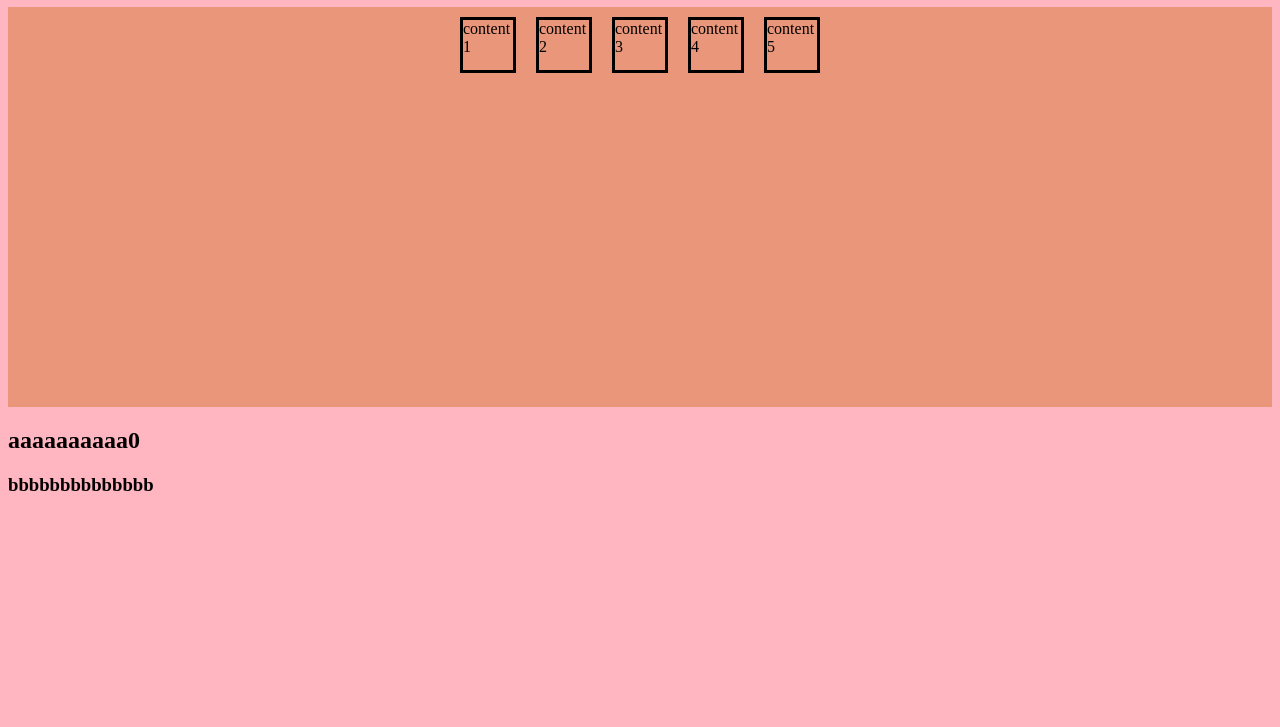
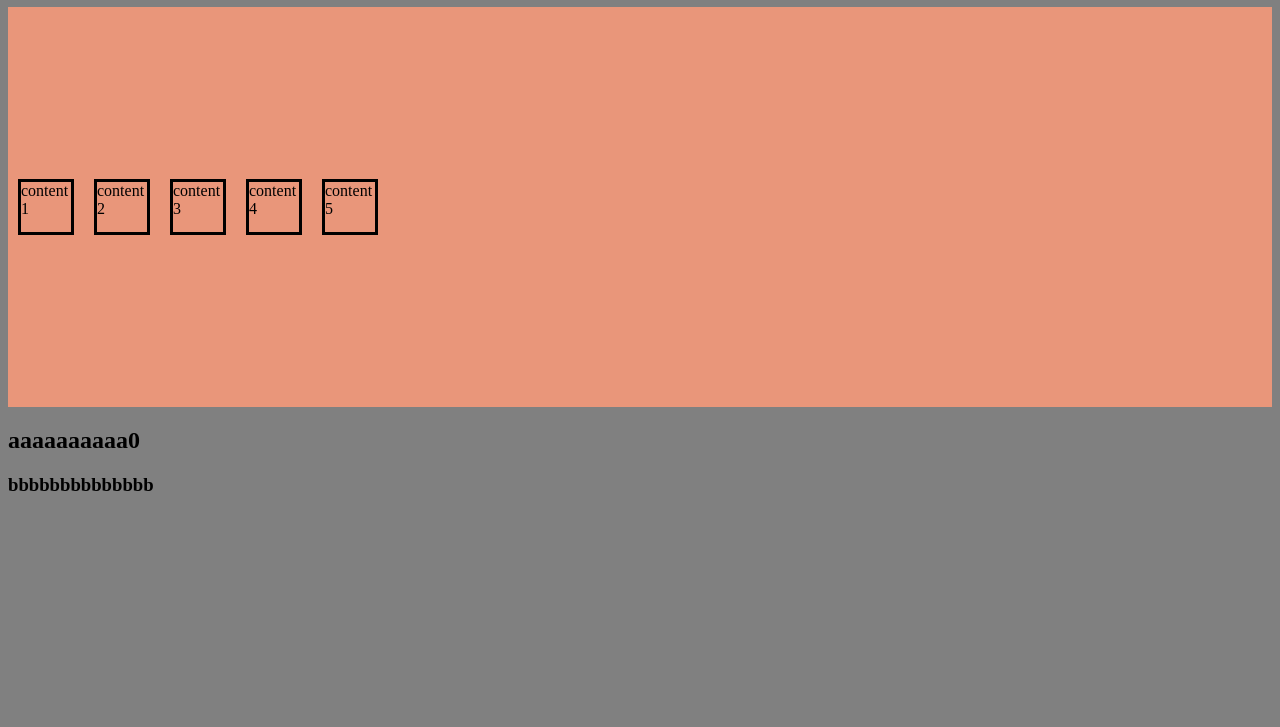
Before and after one commit to danatimbere/first-repository, a plain HTML site: page flex.html in a window 1280 px wide. Shown: the part 73-800 px from the top of the page. Drawn offline with Linux system fonts and the light colour scheme.

Commit message:
flex-css

```diff
--- a/styles/flex.css
+++ b/styles/flex.css
@@ -1,13 +1,14 @@
 body {
-background-color: lightpink;
+background-color: gray;
 }
 
 .container {
     background-color: darksalmon;
     display: flex;
-    justify-content: center;
-    flex-direction: column;
+    /* justify-content: center; */
+    flex-direction: row;
     flex-flow: wrap;
+    align-items: center;
     height: 400px;
 }
 
```
